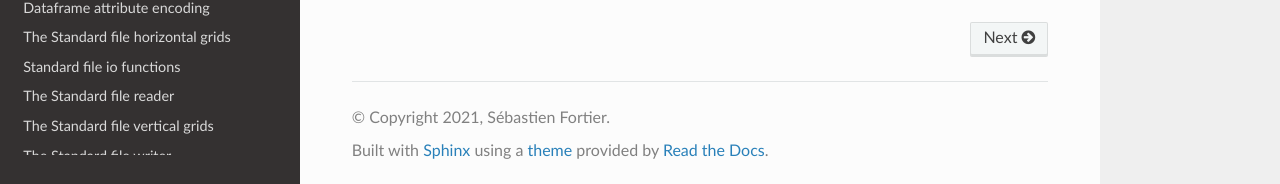
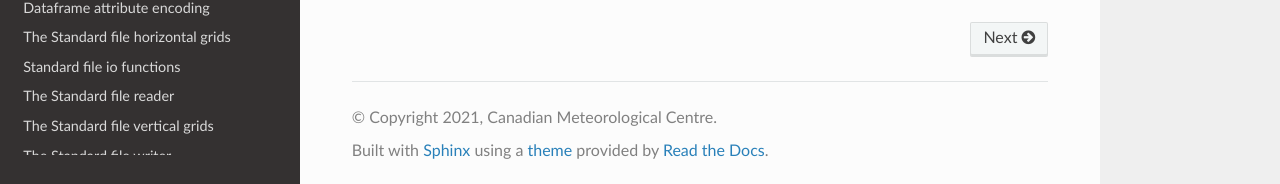
Before and after one commit to sebastiendfortier/fstpy, a Sphinx documentation site: the page built from doc/index.rst, in a window 1280 px wide and 900 px high, scrolled down 1225 px. Shown: the part 713-897 px from the top of the window. Built offline with Sphinx 7.4.7 and the Read the Docs theme 2.0.0, drawn with Linux system fonts in a browser that asks for light colours; pages that are not in the unit, such as notebooks, are missing from menus.

Commit message:
Update conf.py

```diff
--- a/doc/conf.py
+++ b/doc/conf.py
@@ -19,7 +19,7 @@ sys.path.insert(0, os.path.abspath('..'))
 # -- Project information -----------------------------------------------------
 
 project = 'fstpy'
-copyright = '2021, Sébastien Fortier'
+copyright = '2021, Canadian Meteorological Centre'
 author = 'Sébastien Fortier'
 
 # The full version, including alpha/beta/rc tags
```
